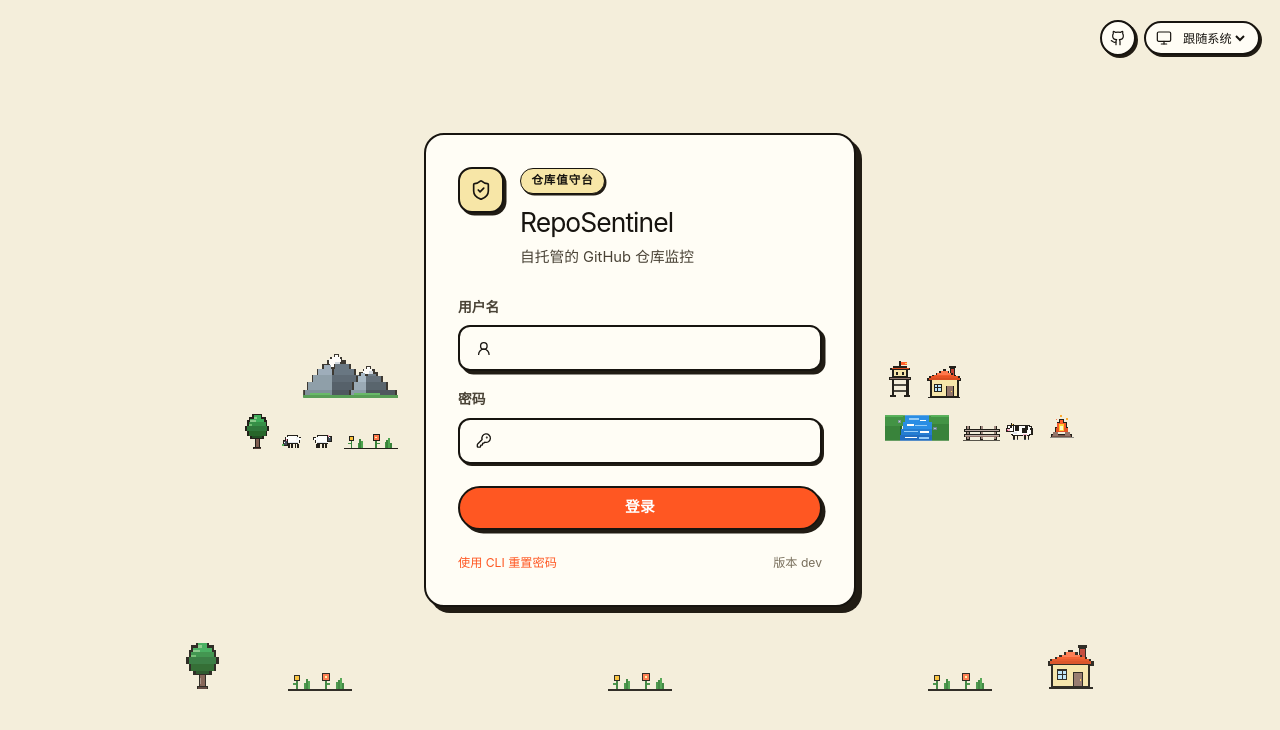
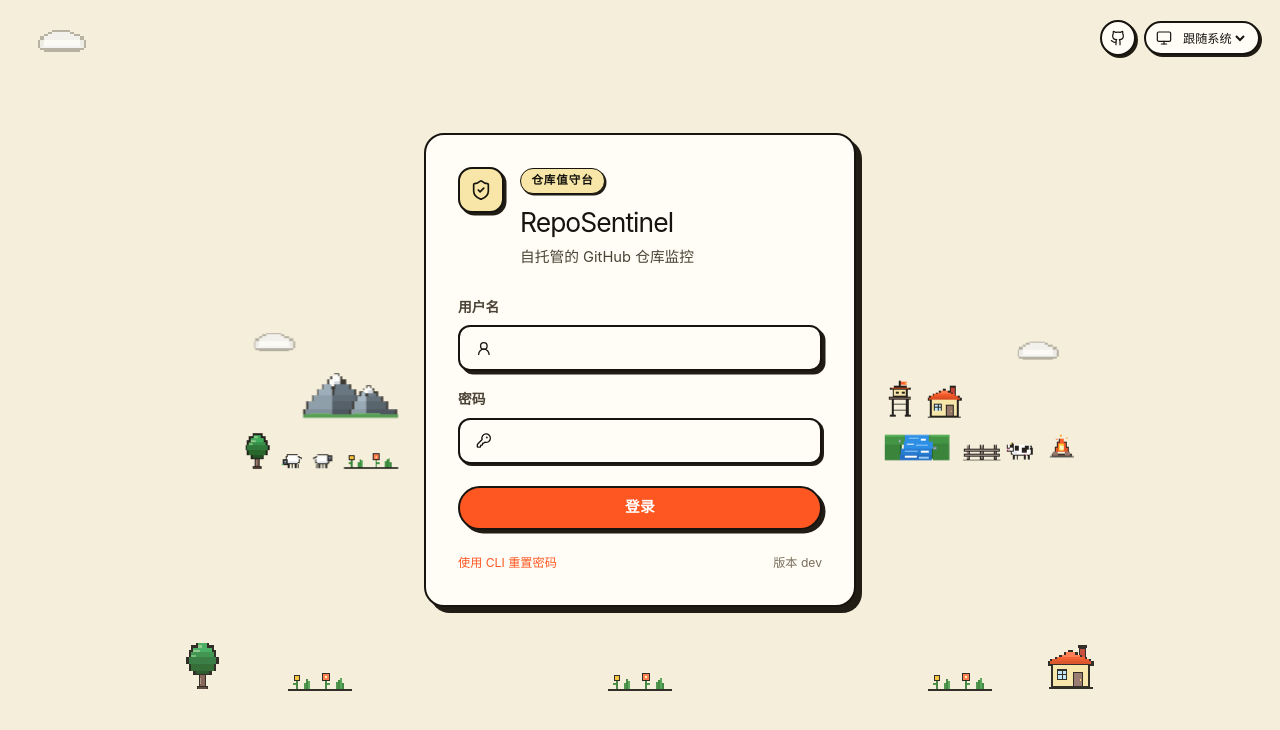
Before and after one commit to Silentely/Repo-Sentinel, a React (Vite) app in the folder web/: page /login in a window 1280 px wide. Shown: the top 730 px of the page. Built offline with nearby package versions, Linux system fonts and the light colour scheme; no server answers.

Commit message:
✨ feat(ui): 挂载天际浮云组件并为两侧田园画卷补充浮空云景

```diff
--- a/web/src/components/pixel-scenery.tsx
+++ b/web/src/components/pixel-scenery.tsx
@@ -672,8 +672,11 @@ export const PixelFence: FC<{ className?: string }> = ({ className }) => (
 export const PixelAuthFlanks: FC = () => {
   return (
     <div className="auth-flanks" aria-hidden="true">
-      {/* 左侧翼：高山、松林与吃草小羊 */}
+      {/* 左侧翼：浮云、高山、松林与吃草小羊 */}
       <aside className="auth-flank auth-flank--left">
+        <div className="auth-flank__cloud auth-flank__cloud--left">
+          <PixelCloud />
+        </div>
         <div className="auth-flank__mountain">
           <PixelMountain />
         </div>
@@ -691,8 +694,11 @@ export const PixelAuthFlanks: FC = () => {
         </div>
       </aside>
 
-      {/* 右侧翼：小溪流水、木屋、木栅栏与奶牛 */}
+      {/* 右侧翼：浮云、小溪流水、木屋、木栅栏与奶牛 */}
       <aside className="auth-flank auth-flank--right">
+        <div className="auth-flank__cloud auth-flank__cloud--right">
+          <PixelCloud />
+        </div>
         <div className="auth-flank__buildings">
           <PixelWatchtower />
           <PixelHouse />
--- a/web/src/features/auth/login-page.tsx
+++ b/web/src/features/auth/login-page.tsx
@@ -5,7 +5,7 @@ import { useForm } from "react-hook-form";
 import { ErrorAlert } from "../../components/error-alert";
 import { GithubIcon } from "../../components/github-icon";
 import { ThemeToggle } from "../../components/theme-toggle";
-import { PixelAuthFlanks, PixelSceneryGround } from "../../components/pixel-scenery";
+import { PixelAuthFlanks, PixelCloud, PixelSceneryGround } from "../../components/pixel-scenery";
 import { apiRequest } from "../../lib/api/client";
 import { ApiError, toApiError } from "../../lib/api/errors";
 import { AuthCardHeader, AuthField, applyZodErrors } from "./auth-card";
@@ -152,6 +152,9 @@ export function LoginPage({
 
   return (
     <main className="auth-shell">
+      <div className="auth-sky" aria-hidden="true">
+        <PixelCloud />
+      </div>
       <div className="auth-shell__theme">
         {/* 仓库入口：登录页右上角 GitHub 图标直达源码/Issue。 */}
         <a
--- a/web/src/features/auth/setup-page.tsx
+++ b/web/src/features/auth/setup-page.tsx
@@ -5,7 +5,7 @@ import { useForm } from "react-hook-form";
 import { ErrorAlert } from "../../components/error-alert";
 import { GithubIcon } from "../../components/github-icon";
 import { ThemeToggle } from "../../components/theme-toggle";
-import { PixelAuthFlanks, PixelSceneryGround } from "../../components/pixel-scenery";
+import { PixelAuthFlanks, PixelCloud, PixelSceneryGround } from "../../components/pixel-scenery";
 import { ApiError, toApiError } from "../../lib/api/errors";
 import { AuthCardHeader, AuthField, applyZodErrors } from "./auth-card";
 import { createAdmin } from "./api";
--- a/web/src/styles/globals.css
+++ b/web/src/styles/globals.css
@@ -3619,12 +3619,13 @@ a.status-item--link:focus-visible {
 /* ── 认证页浮空天际小景 ── */
 .auth-sky {
   position: absolute;
-  top: 32px;
-  right: 48px;
+  top: 28px;
+  left: 36px;
   pointer-events: none;
   user-select: none;
-  opacity: 0.75;
+  opacity: 0.78;
   z-index: 1;
+  animation: flank-cloud-float 8s ease-in-out infinite alternate;
 }
 
 /* ── 关于页哨兵瞭望微缩景 ── */
@@ -3964,6 +3965,32 @@ a.status-item--link:focus-visible {
   align-items: flex-start;
 }
 
+
+.auth-flank__cloud {
+  opacity: 0.85;
+  margin-bottom: 6px;
+  animation: flank-cloud-float 6s ease-in-out infinite alternate;
+}
+
+.auth-flank__cloud--left {
+  align-self: flex-start;
+  margin-left: 10px;
+}
+
+.auth-flank__cloud--right {
+  align-self: flex-end;
+  margin-right: 16px;
+}
+
+@keyframes flank-cloud-float {
+  0% {
+    transform: translateY(0);
+  }
+  100% {
+    transform: translateY(-5px);
+  }
+}
+
 .auth-flank__mountain {
   opacity: 0.88;
   margin-bottom: 2px;
```
Also changed, not shown: 2 other files (tests, documents, lock files or other folders).
